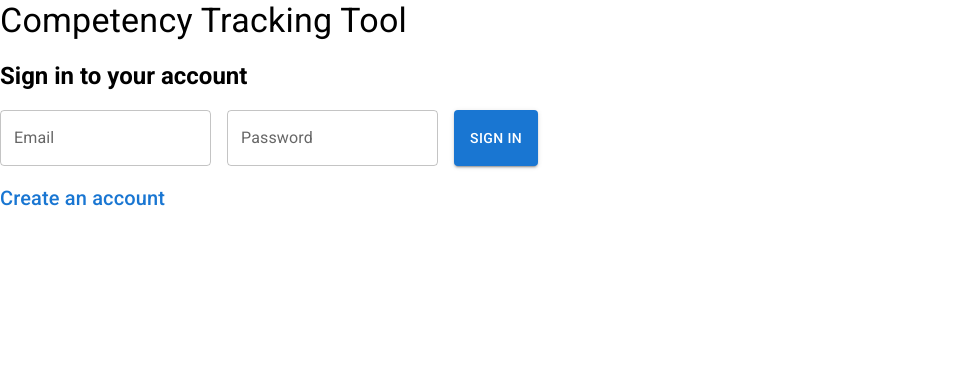
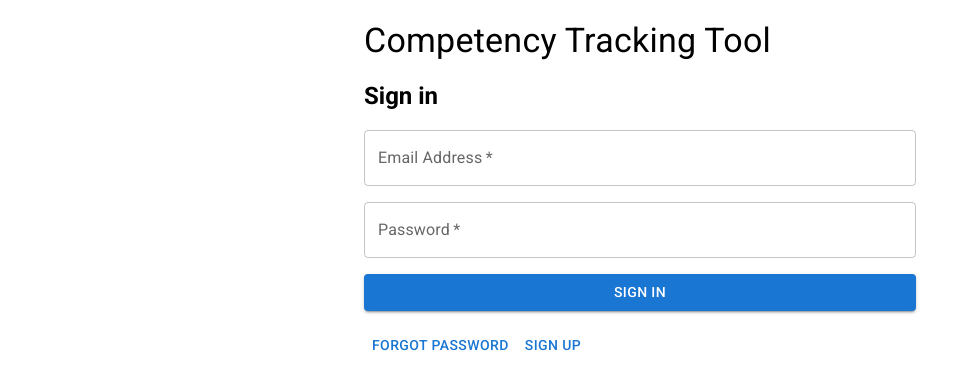
Before and after one commit to PROJ-354/Capstone, a React (Create React App) app in the folder client/: page / in a window 1280 px wide. Shown: the top 390 px of the page, without its empty margins (0-980 px from the left). Built offline with nearby package versions, Linux system fonts and the light colour scheme.

Commit message:
Improved the navbar

```diff
--- a/client/src/components/Navbar.jsx
+++ b/client/src/components/Navbar.jsx
@@ -2,19 +2,19 @@ import React from 'react';
 import {
     AppBar,
     Toolbar,
-    Box,
     Typography,
     Button,
     Stack,
-    TextField,
-    Link,
+    Avatar,
+    IconButton,
 } from '@mui/material';
+import SettingsIcon from '@mui/icons-material/Settings';
 import { useLogout } from '../hooks/useLogout';
 import { useNavigate } from 'react-router-dom';
 
 const Navbar = () => {
     //functions and variables defined here
-    const user = JSON.parse(localStorage.getItem('auth'));
+    const user = JSON.parse(localStorage.getItem('auth')).result;
 
     const navigate = useNavigate();
 
@@ -28,41 +28,33 @@ const Navbar = () => {
 
     //return jsx component
     return (
-        <Box sx={{ flexGrow: 1 }}>
         <AppBar position="static">
-                <Stack direction="row" spacing={2}>
             <Toolbar>
-                        <Typography variant="h6" sx={{ flexGrow: 1 }}>
+                <Typography variant="h6" component="div" sx={{ flexGrow: 1 }}>
                     Competency Tracking Tool
                 </Typography>
-                    </Toolbar>
-                    <Toolbar>
-                        <Typography variant="h6">
-                            {user && (
-                                <Stack direction="row" spacing={6}>
-                                    <Typography variant="h6">
-                                        {user.result.firstName} {user.result.lastName}
-                                    </Typography>
-                                    <Button color="inherit" onClick={handleClick}>
+                <Stack direction="row" spacing={2}>
+                    <Button size="sm" color="inherit">
+                        Checklists
+                    </Button>
+                    <Button
+                        size="sm"
+                        variant="contained"
+                        color="error"
+                        onClick={handleClick}
+                    >
                         Logout
                     </Button>
+                    <Avatar>
+                        {user.firstName.charAt(0).toUpperCase()}
+                        {user.lastName.charAt(0).toUpperCase()}
+                    </Avatar>
+                    <IconButton color="inherit" size="small">
+                        <SettingsIcon />
+                    </IconButton>
                 </Stack>
-                            )}
-                        </Typography>
             </Toolbar>
-                    <Toolbar>
-                        <Button
-                            color="inherit"
-                            onClick={() =>
-                                navigate('/checklist/63ebfbda6549b2938d8c11f1')
-                            }
-                        >
-                            Checklist
-                        </Button>
-                    </Toolbar>
-                </Stack>
         </AppBar>
-        </Box>
     );
 };
 
--- a/client/src/layouts/RootLayout.jsx
+++ b/client/src/layouts/RootLayout.jsx
@@ -1,4 +1,3 @@
-import { Box } from '@mui/material';
 import { Outlet } from 'react-router-dom';
 import Navbar from '../components/Navbar';
 
@@ -6,9 +5,9 @@ export default function RootLayout() {
     const loggedIn = !localStorage.getItem('auth') ? false : true;
 
     return (
-        <Box>
+        <>
             {loggedIn && <Navbar />}
             <Outlet />
-        </Box>
+        </>
     );
 }
--- a/client/src/pages/Login.jsx
+++ b/client/src/pages/Login.jsx
@@ -1,7 +1,6 @@
 import { useLogin } from '../hooks/useLogin';
 import { useState } from 'react';
-import { Typography, Button, Stack, TextField, Link } from '@mui/material';
-import Navbar from '../components/Navbar';
+import { Typography, Button, Stack, TextField, Container } from '@mui/material';
 import { useNavigate } from 'react-router-dom';
 
 const Login = () => {
@@ -12,11 +11,11 @@ const Login = () => {
 
     /* Called by the sign up form onSubmit function.
      */
-    const handleLogin = (event) => {
+    const handleLogin = async (event) => {
         // Prevent default refresh page behaviour on form submission.
         event.preventDefault();
-        login(email, password);
-        navigate('/checklist/63ebfbda6549b2938d8c11f1');
+        await login(email, password);
+        navigate('/checklist');
     };
 
     /* onChange fires a function that takes in the event.
@@ -25,26 +24,26 @@ const Login = () => {
      * Clicking the button fires the onSubmit function on the form.
      */
     return (
-        <>
-            {/* <Navbar></Navbar> */}
-            <form className="login" onSubmit={handleLogin}>
+        <Container maxWidth="sm" sx={{ padding: '20px' }}>
             <Typography variant="h4" component="h1">
                 Competency Tracking Tool
             </Typography>
+            <form className="login" onSubmit={handleLogin}>
                 <br />
                 <Typography variant="h5" component="h2" sx={{ fontWeight: 'bold' }}>
-                    Sign in to your account
+                    Sign in
                 </Typography>
                 <br />
                 <Stack spacing={2}>
-                    <Stack direction="row" spacing={2}>
                     <TextField
-                            label="Email"
+                        required
+                        label="Email Address"
                         type="email"
                         onChange={(event) => setEmail(event.target.value)}
                         value={email}
                     />
                     <TextField
+                        required
                         label="Password"
                         type="password"
                         onChange={(event) => setPassword(event.target.value)}
@@ -53,20 +52,18 @@ const Login = () => {
                     <Button type="submit" variant="contained" disabled={isLoading}>
                         Sign In
                     </Button>
-                        <br />
-                        <br />
-                    </Stack>
-                    <Stack spacing={2}>
-                        <Typography variant="h6">
-                            <Link href="/signup" underline="hover">
-                                Create an account
-                            </Link>
-                        </Typography>
+                    <Stack direction="row">
+                        <Button variant="text" onClick={() => navigate('/recover')}>
+                            Forgot Password
+                        </Button>
+                        <Button variant="text" onClick={() => navigate('/signup')}>
+                            Sign up
+                        </Button>
                     </Stack>
                 </Stack>
                 {error && <div className="error">{error}</div>}
             </form>
-        </>
+        </Container>
     );
 };
 
```
Lines whose indentation alone changed are shown as unchanged.
